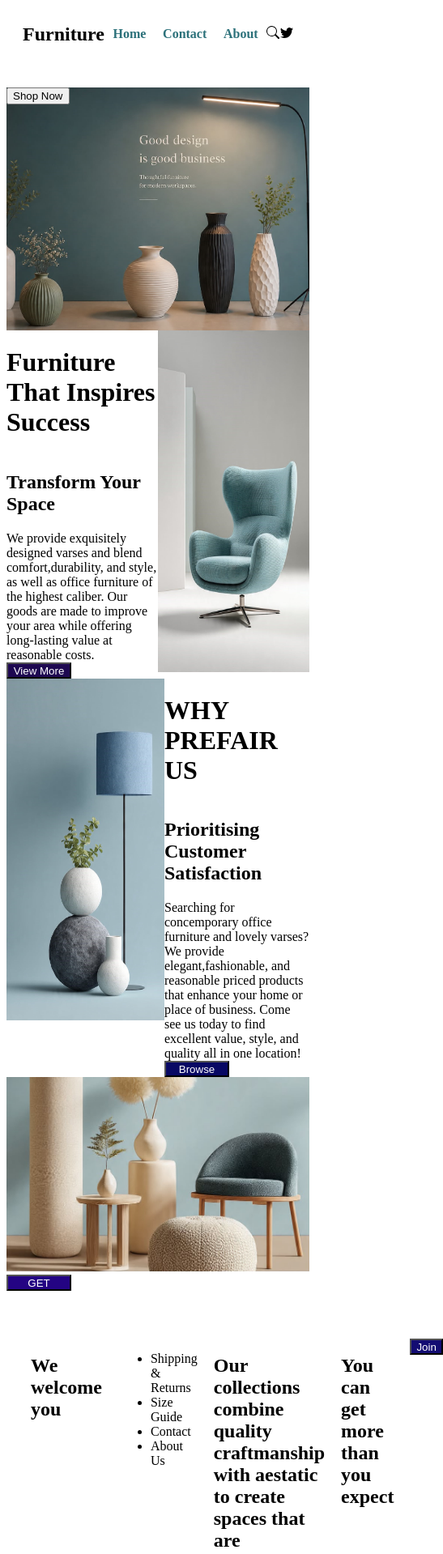
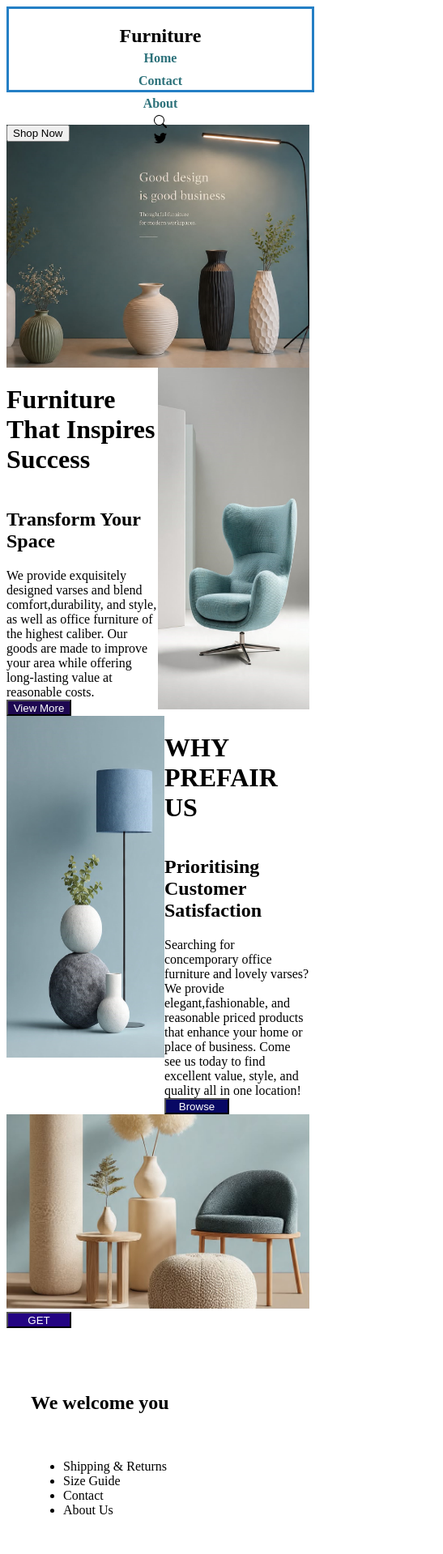
Before and after one commit to khethiwengema04-gif/ReactTS-Project1, a React (Vite) app in the folder ReactProject/: page / in a window 390 px wide. Shown: the top 1919 px of the page at 81% size, 547 px wide, since content can reach past the window. Built offline with nearby package versions, Linux system fonts and the light colour scheme.

Commit message:
new update

```diff
--- a/ReactProject/src/Components/Footer/Footer.module.css
+++ b/ReactProject/src/Components/Footer/Footer.module.css
@@ -58,3 +58,28 @@ footer {
     border: solid red;
 
 }
+
+@media(max-width: 600px) {
+    .footer {
+        max-width: 900px;
+        height: 50vh;
+        gap: 10px;
+        padding: 10px;
+    }
+
+    .container {
+        flex-direction: column;
+
+    }
+}
+
+
+
+@media(max-width: 1280px) {
+    .footer {
+        max-width: 900px;
+        height: 20vh;
+        gap: 10px;
+
+    }
+}
--- a/ReactProject/src/Components/Furniture/Furniture.module.css
+++ b/ReactProject/src/Components/Furniture/Furniture.module.css
@@ -27,10 +27,6 @@
     flex-direction: row;
     justify-content: space-between;
 
-
-
-
-
 }
 
 .button {
--- a/ReactProject/src/Components/Hero/Hero.tsx
+++ b/ReactProject/src/Components/Hero/Hero.tsx
@@ -1,5 +1,5 @@
-import    './hero.module.css'
-import FrontP  from "../../assets/1st-Pic.png"
+import './hero.module.css'
+import FrontP from "../../assets/1st-Pic.png"
 
 
 export const Hero = () => {
--- a/ReactProject/src/Components/Hero/hero.module.css
+++ b/ReactProject/src/Components/Hero/hero.module.css
@@ -1,7 +1,7 @@
 .imageStyle {
     padding: 10px;
     width: 100%;
-    height: 50px;
+    height: 90px;
     margin-bottom: 50px;
     display: flex;
     flex-direction: column;
@@ -11,12 +11,12 @@
 .button {
     width: 80px;
     height: 28px;
-    background-color: rgb(17, 29, 110);
-    color: white;
+    background-color: rgba(3, 17, 112, 0.801);
+    color: #fff;
     align-items: center;
     justify-content: center;
     cursor: pointer;
-    /* border-radius: 8px; */
+    border-radius: 8px;
     display: block;
     margin-left: 400px;
 }
--- a/ReactProject/src/Components/Navbar/Navbar.module.css
+++ b/ReactProject/src/Components/Navbar/Navbar.module.css
@@ -1,8 +1,9 @@
 nav {
     top: 0;
-    height: 60px;
+    height: 100px;
     width: 100%;
     background-color: #fff;
+    border: solid #247fc5;
 }
 
 .content {
@@ -17,7 +18,7 @@ nav {
 .links {
     display: flex;
     align-items: center;
-    gap: 10px;
+    gap: 5px;
 }
 
 .link {
@@ -42,3 +43,26 @@ nav {
     align-items: center;
     cursor: pointer;
 }
+
+@media(max-width: 600px) {
+    .content {
+        flex-direction: column;
+        height: fit-content;
+
+    }
+
+    .nav {
+        height: 150px;
+    }
+
+    .links {
+        flex-direction: column;
+    }
+}
+
+
+@media(max-width: 768px) {
+    .c {
+        max-width: 600px;
+    }
+}
```
Lines whose indentation alone changed are shown as unchanged.
